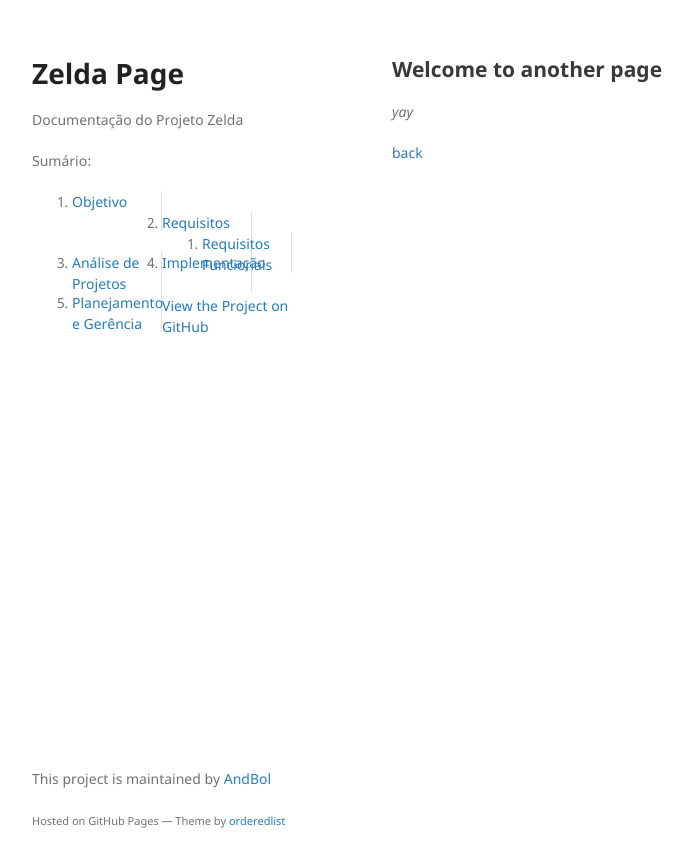
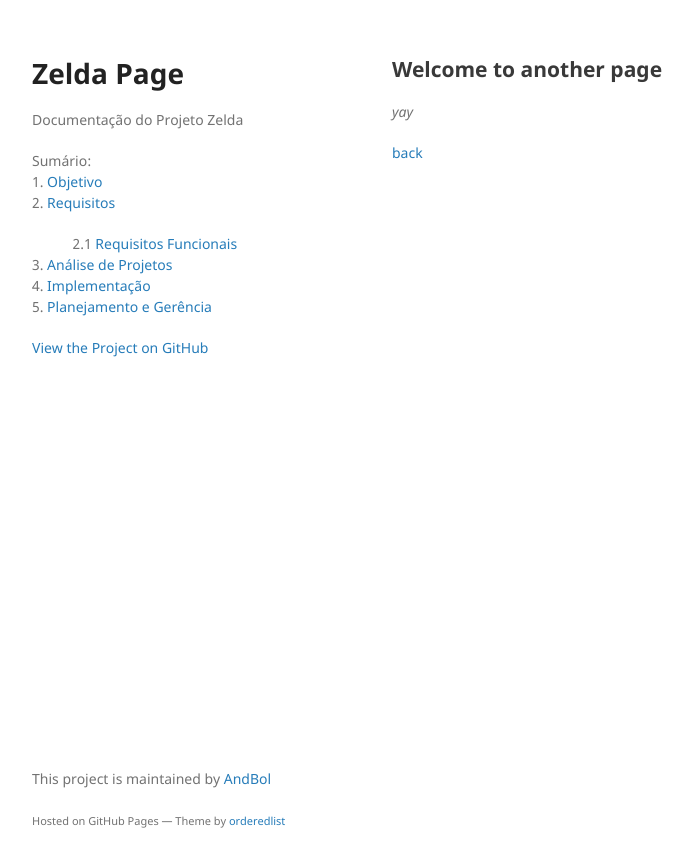
Before and after one commit to AndBol/zelda-gh-pages, a Jekyll site: the page built from docs/another-page.md, in a window 1280 px wide. Shown: the top 867 px of the page, without its empty margins (178-871 px from the left). Built offline with Jekyll 4.4.1, drawn with Linux system fonts in a browser that asks for light colours; our own code applies the rules of GitHub Pages for plain Markdown files.

```diff
--- a/docs/_config.yml
+++ b/docs/_config.yml
@@ -5,17 +5,15 @@ description: "
 </p>
 <p>
   Sumário: <br>
-  <ol class=\"list-group\">
-    <li> <a href=\"#1-objetivo\">Objetivo</a> </li> <br>
-    <li> <a href=\"#2-requisitos\">Requisitos</a> <br>
-      <ol class=\"list-group\">
-        <li> <a href=\"#22-funcionais\">Requisitos Funcionais</a></li> <br>
-      </ol>
-    </li>
-    <li> <a href=\"#3-analise-de-projeto\">Análise de Projetos</a> </li> <br>
-    <li> <a href=\"#4-implementacao\">Implementação</a> </li> <br>
-    <li> <a href=\"#5-planejamento-e-gerencia\">Planejamento e Gerência</a> </li> <br>
-  </ol>
+  1. <a href=\"#1-objetivo\">Objetivo</a> <br>
+  2. <a href=\"#2-requisitos\">Requisitos</a> <br>
+  <div class=\"tabula\">
+    2.1 <a href=\"#22-funcionais\">Requisitos Funcionais</a>
+  </div>
+  3. <a href=\"#3-analise-de-projeto\">Análise de Projetos</a> <br>
+  4. <a href=\"#4-implementacao\">Implementação</a> <br>
+  5. <a href=\"#5-planejamento-e-gerencia\">Planejamento e Gerência</a> <br>
+
 </p>
 "
 show_downloads: false
--- a/docs/assets/css/style.scss
+++ b/docs/assets/css/style.scss
@@ -2,3 +2,6 @@
 ---
 
 @import "{{site.theme}}";
+.tabula {
+  margin-left: 15%;
+}
```
